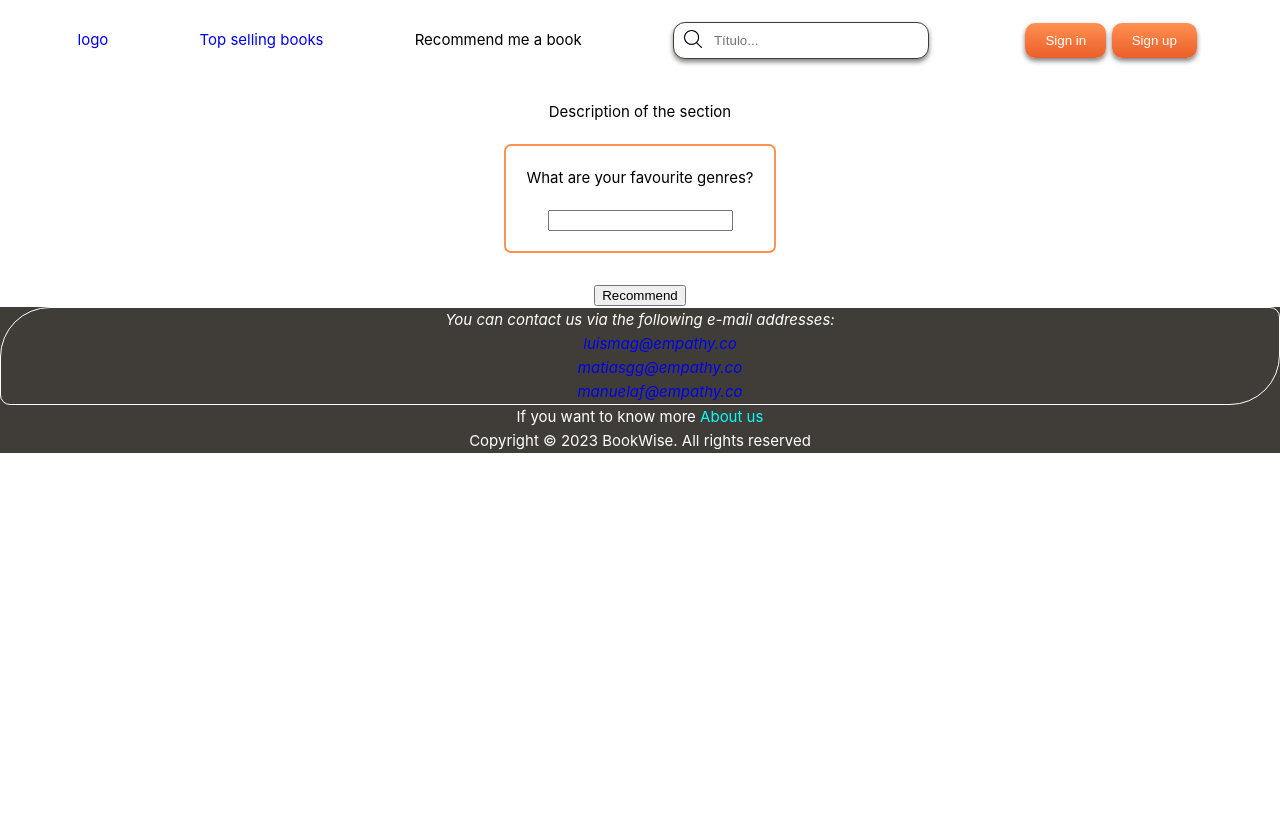
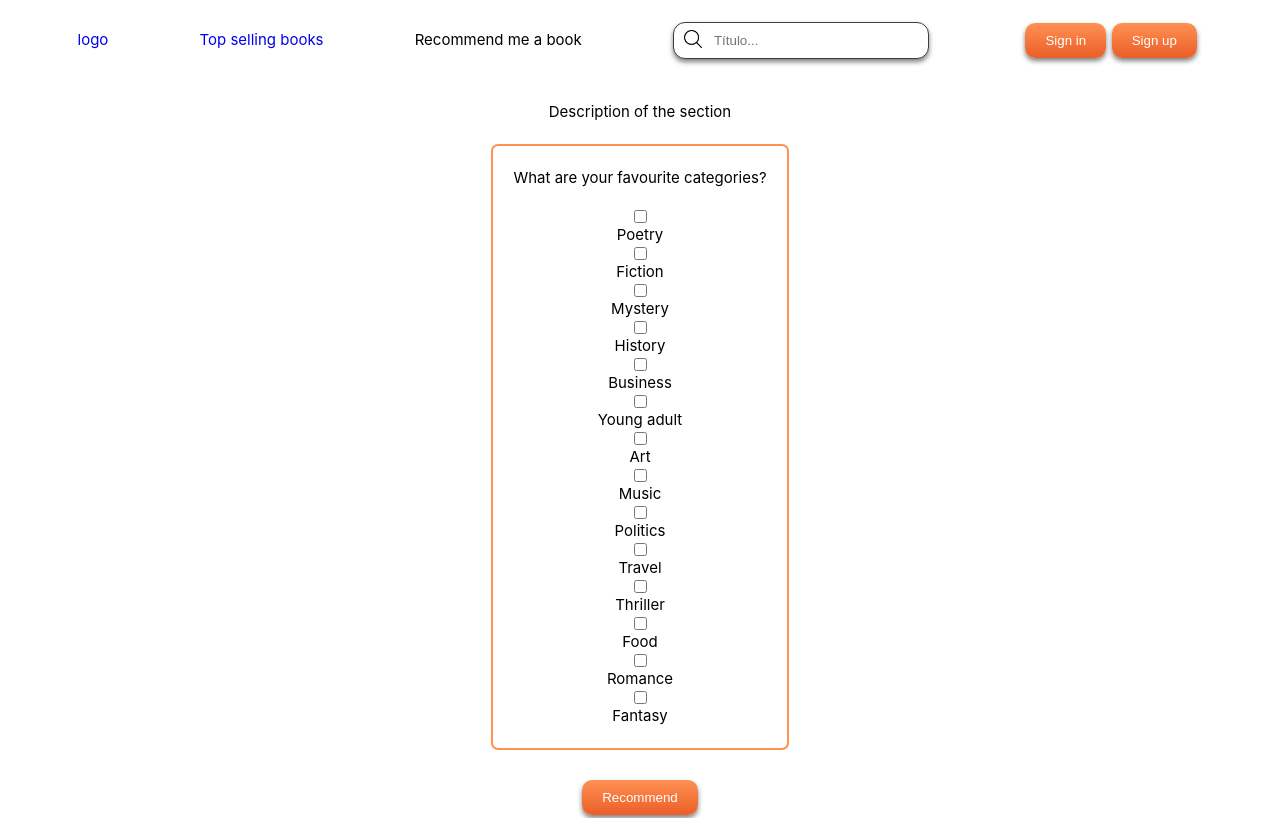
Before and after one commit to mgg709/BookWise, a Vue app in the folder frontend/bookwise-front/: page /recommendation in a window 1280 px wide. Shown: the top 818 px of the page. Built offline with nearby package versions, Linux system fonts and the light colour scheme.

Commit message:
recommendation view

```diff
--- a/frontend/bookwise-front/src/views/RecommendationView.vue
+++ b/frontend/bookwise-front/src/views/RecommendationView.vue
@@ -1,14 +1,61 @@
 <template>
-    <span class="description">Description of the section</span>
+    <div class="recommendation-content">
+        <span class="description">Description of the section</span>
     <div class="question">
-        <span>What are your favourite genres?</span>
-        <input type="text">
+        <span>What are your favourite categories?</span>
+        <input type="checkbox" id="poetry" value="Poetry" v-model="checkedCategories">
+        <label for="poetry">Poetry</label>
+        <input type="checkbox" id="fiction" value="Fiction" v-model="checkedCategories">
+        <label for="fiction">Fiction</label>
+        <input type="checkbox" id="mystery" value="Mystery" v-model="checkedCategories">
+        <label for="mystery">Mystery</label>
+        <input type="checkbox" id="history" value="History" v-model="checkedCategories">
+        <label for="history">History</label>
+        <input type="checkbox" id="business" value="Business" v-model="checkedCategories">
+        <label for="business">Business</label>
+        <input type="checkbox" id="young-adult" value="Young adult" v-model="checkedCategories">
+        <label for="young-adult">Young adult</label>
+        <input type="checkbox" id="art" value="Art" v-model="checkedCategories">
+        <label for="art">Art</label>
+        <input type="checkbox" id="music" value="Music" v-model="checkedCategories">
+        <label for="music">Music</label>
+        <input type="checkbox" id="politics" value="Politics" v-model="checkedCategories">
+        <label for="politics">Politics</label>
+        <input type="checkbox" id="travel" value="Travel" v-model="checkedCategories">
+        <label for="travel">Travel</label>
+        <input type="checkbox" id="thriller" value="Thriller" v-model="checkedCategories">
+        <label for="thriller">Thriller</label>
+        <input type="checkbox" id="food" value="Food" v-model="checkedCategories">
+        <label for="food">Food</label>
+        <input type="checkbox" id="romance" value="Romance" v-model="checkedCategories">
+        <label for="romance">Romance</label>
+        <input type="checkbox" id="fantasy" value="Fantasy" v-model="checkedCategories">
+        <label for="fantasy">Fantasy</label>
+
     </div>
-    <RouterLink to="/solution"><button>Recommend</button></RouterLink>
+    <RouterLink to="/solution"><NormalButton textButton="Recommend"></NormalButton></RouterLink>
+    </div>
 </template>
 <script>
+import { RouterLink } from 'vue-router'
+import NormalButton from '../components/NormalButton.vue'
+export default{
+    name: 'RecommendationView',
+    components:{
+        RouterLink,
+        NormalButton
+    }
+}
+
 </script>
 <style>
+.recommendation-content{
+    display: flex;
+    flex-direction: column;
+    align-items: center;
+    justify-content: flex-start;
+    padding-bottom: 20px;
+}
 .description{
     margin: 20px;
 }
```
Also changed, not shown: 1 other file (tests, documents, lock files or other folders).
